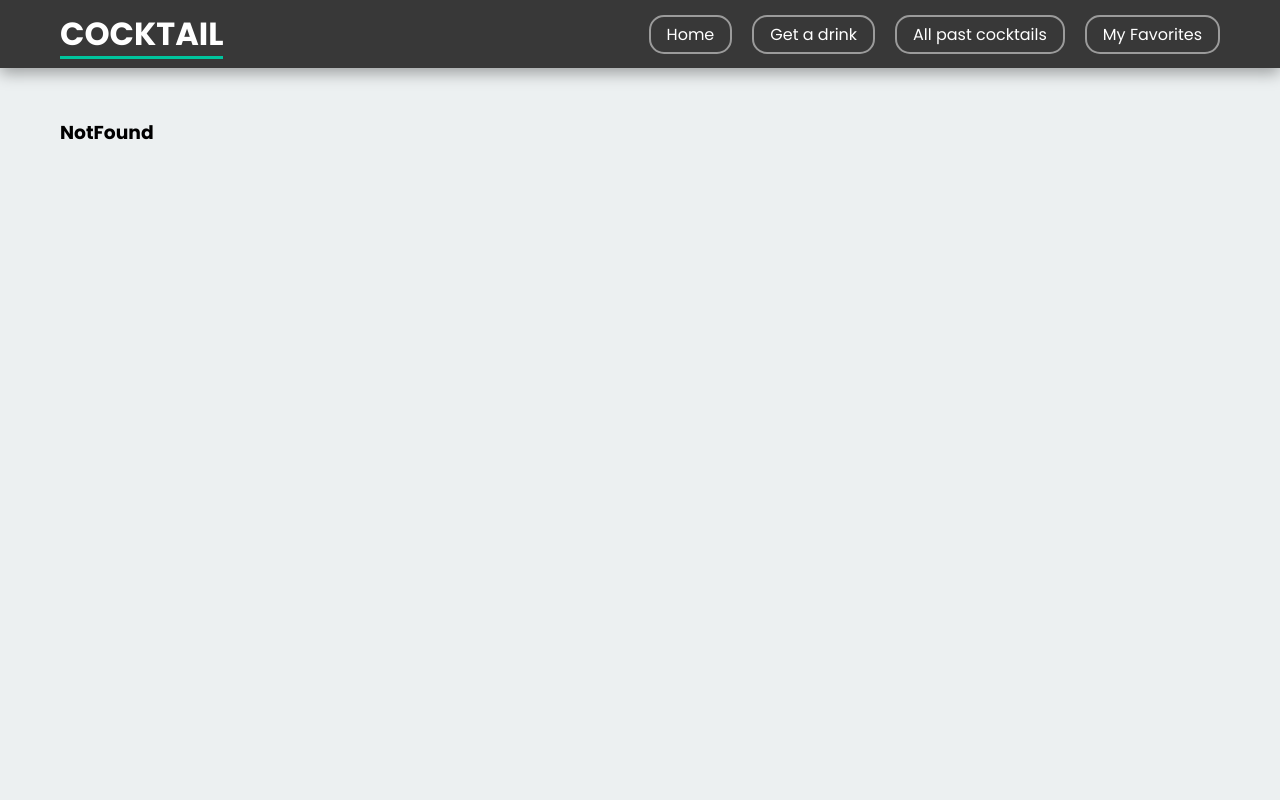
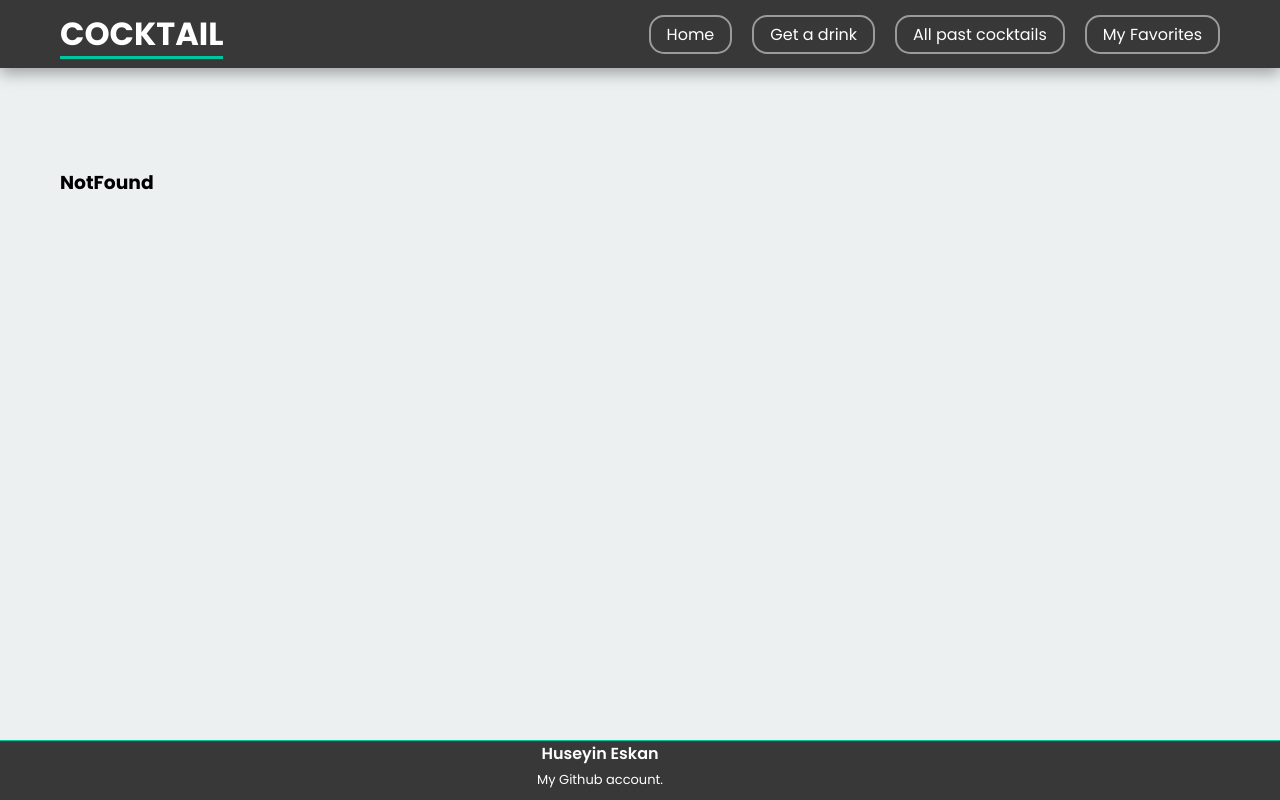
Before and after one commit to huseyineskan/Free-Cocktail-API, a React (Vite) app: page /NotFound in a window 1280 px wide. Built offline with nearby package versions, Linux system fonts and the light colour scheme; no server answers.

Commit message:
added footer secction

```diff
--- a/src/App.jsx
+++ b/src/App.jsx
@@ -9,6 +9,7 @@ import AllPastCocktails from "./components/AllPastCocktails";
 import MyFavorites from "./components/MyFavorites";
 import NotFound from "./components/NotFound";
 import axios from "axios";
+import Footer from "./components/Footer";
 
 function App() {
   const [data, setData] = useState("");
@@ -37,6 +38,7 @@ function App() {
         <Route path="/MyFavorites" element={<MyFavorites />}></Route>
         <Route path="/NotFound" element={<NotFound />}></Route>
       </Routes>
+      <Footer />
     </Router>
   );
 }
--- /dev/null
+++ b/src/components/Footer.jsx
@@ -0,0 +1,19 @@
+import React from "react";
+import "../css/footer.css";
+
+function Footer() {
+  return (
+    <footer>
+      <div className="container footer-container">
+        <p>Huseyin Eskan</p>
+        <p>
+          <a target="_blank" href="https://github.com/huseyineskan">
+            My Github account.
+          </a>
+        </p>
+      </div>
+    </footer>
+  );
+}
+
+export default Footer;
--- /dev/null
+++ b/src/css/footer.css
@@ -0,0 +1,30 @@
+footer {
+  width: 100%;
+  height: 60px;
+  bottom: 0;
+  border-top: 1px solid #00c59e;
+  background-color: #383838;
+}
+
+.footer-container {
+  margin: 0;
+  text-align: center;
+}
+
+.footer-container p {
+  font-weight: 600;
+  color: #fff;
+}
+
+.footer-container p a {
+  text-decoration: none;
+  color: #fff;
+  font-weight: 400;
+  font-size: 13px;
+  transition: 300ms ease;
+}
+
+.footer-container p a:hover {
+  color: #00c59e;
+  transition: 300ms ease;
+}
--- a/src/css/index.css
+++ b/src/css/index.css
@@ -14,8 +14,12 @@ body {
 
 .container {
   max-width: 1200px;
-  margin: 50px auto 0;
+  margin: 100px auto 0;
   padding: 0 20px;
+}
+
+.container:not(.header-container, .footer-container) {
+  min-height: calc(100vh - 228px);
 }
 
 .container h2 {
--- a/src/data/db.json
+++ b/src/data/db.json
@@ -36,6 +36,11 @@
       "id": "178370",
       "name": "Mauresque",
       "img": "https://www.thecocktaildb.com/images/media/drink/duwfa11686236556.jpg"
+    },
+    {
+      "id": "12670",
+      "name": "Fruit Cooler",
+      "img": "https://www.thecocktaildb.com/images/media/drink/i3tfn31484430499.jpg"
     }
   ]
 }
```
